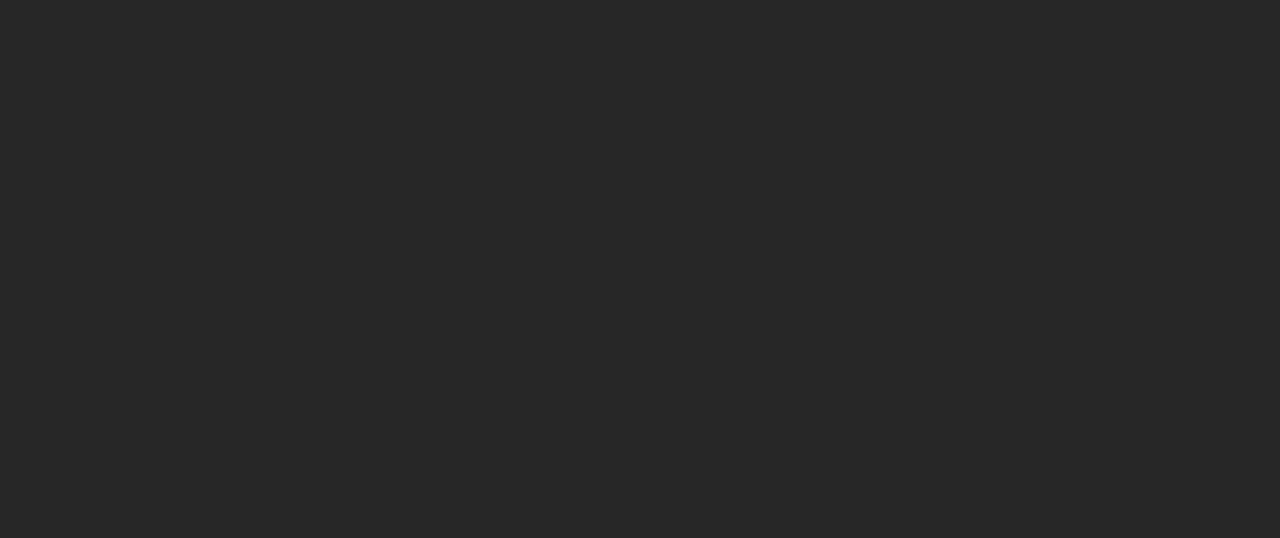
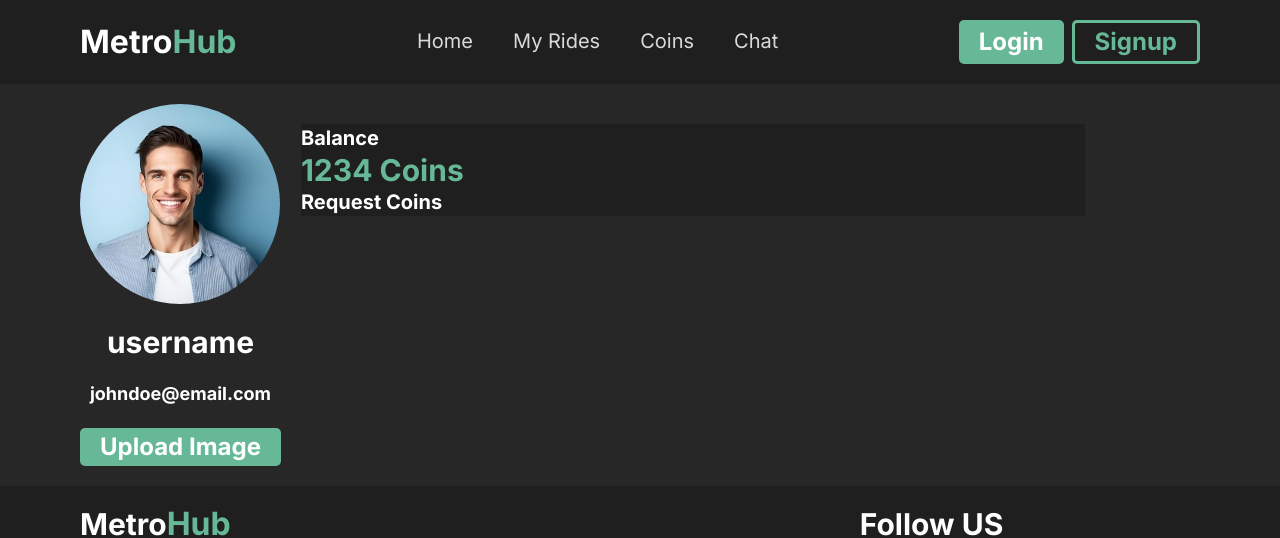
Before and after one commit to anthonytoumaibrahim/subway-system, a React (Create React App) app in the folder frontend/: page /profile in a window 1280 px wide. Before the commit this address had no page. Shown: the top 538 px of the page. Built offline with nearby package versions, Linux system fonts and the light colour scheme; what pigeon-maps would draw is missing.

Commit message:
Added profile page

```diff
--- a/frontend/src/App.jsx
+++ b/frontend/src/App.jsx
@@ -7,21 +7,22 @@ import "./styles/main.css";
 import "./styles/colors.css";
 import "./styles/utilities.css";
 
-// components
-import UserLayout from "./pages/users/UserLayout";
+// User Pages
 import Home from "./pages/users/Home";
 import MyRides from "./pages/users/Station";
 import Coins from "./pages/users/Coins";
 import Chat from "./pages/users/Chat";
 import Station from "./pages/users/Station";
+import Profile from "./pages/users/Profile";
 
-// Pages
+// Admin Pages
 import Overview from "./pages/admin/Overview";
 import ManageBranches from "./pages/admin/ManageBranches";
 import CoinRequests from "./pages/admin/CoinRequests";
 
 // Layouts
 import AdminLayout from "./pages/admin/AdminLayout";
+import UserLayout from "./pages/users/UserLayout";
 
 // Context
 import { AuthContext } from "./core/contexts/AuthContext";
@@ -63,6 +64,7 @@ const App = () => {
             <Route path="station" element={<Station />} />
             <Route path="coins" element={<Coins />} />
             <Route path="chat" element={<Chat />} />
+            <Route path="profile" element={<Profile />} />
           </Route>
           <Route
             path="/admin"
@@ -77,7 +79,7 @@ const App = () => {
             <Route path="coin-requests" element={<CoinRequests />} />
           </Route>
 
-          <Route path="/manager" element={<Manager/>}/>
+          <Route path="/manager" element={<Manager />} />
         </Routes>
       </BrowserRouter>
     </AuthContext.Provider>
--- /dev/null
+++ b/frontend/src/Pages/users/Profile/index.jsx
@@ -0,0 +1,44 @@
+// React stuff
+import { useState } from "react";
+
+// Components
+import Button from "../../../components/Button";
+
+// Styles
+import "./styles.css";
+
+import profileImage from "../../../assets/images/header/profileImage.jpg";
+
+const Profile = () => {
+  return (
+    <div className="user-container user-coin-container flex">
+      <div className="user-info">
+        <img
+          className="profile-image"
+          width={200}
+          src={profileImage}
+          alt="profile"
+        />
+        <h1>username</h1>
+        <h4>johndoe@email.com</h4>
+        <Button name="Upload Image" />
+      </div>
+
+      <div className="coin-requests">
+        <div className="coin-info">
+          <div className="coin-balance bg-dark-gray-col">
+            <h3>Balance</h3>
+            <h1 className="text-primary">1234 Coins</h1>
+          </div>
+
+          <div className="coin-form bg-dark-gray-col">
+            <h3>Request Coins</h3>
+
+          </div>
+        </div>
+      </div>
+    </div>
+  );
+};
+
+export default Profile;
--- /dev/null
+++ b/frontend/src/Pages/users/Profile/styles.css
@@ -0,0 +1,15 @@
+.user-coin-container {
+  gap: 20px;
+}
+.user-info {
+  display: flex;
+  flex-direction: column;
+  align-items: center;
+  gap: 20px;
+  flex-shrink: 0;
+}
+.coin-requests {
+  width: 70%;
+  display: flex;
+  flex-direction: column;
+}
--- a/frontend/src/pages/admin/components/Sidebar/index.jsx
+++ b/frontend/src/pages/admin/components/Sidebar/index.jsx
@@ -1,6 +1,9 @@
 // React stuff
-import { forwardRef } from "react";
-import { Link, useLocation } from "react-router-dom";
+import { forwardRef, useContext } from "react";
+import { Link, useLocation, useNavigate } from "react-router-dom";
+import { AuthContext } from "../../../../core/contexts/AuthContext";
+import { removeLocalUser } from "../../../../core/tools/local/user";
+import { toast } from "react-toastify";
 
 // Styles
 import "./styles.css";
@@ -9,7 +12,17 @@ import "./styles.css";
 import close_icon from "../../../../assets/icons/admin-icons/close.svg";
 
 const Sidebar = forwardRef((props, ref) => {
+  const { user, setUser } = useContext(AuthContext);
   const location = useLocation();
+  const navigate = useNavigate();
+  const logout = () => {
+    removeLocalUser();
+    setUser({
+      token: "",
+    });
+    toast.success("You have been logged out successfully.");
+    navigate("/");
+  };
   return (
     <aside className="admin-aside slideInLeft" id="admin-sidebar" ref={ref}>
       <img
@@ -48,9 +61,12 @@ const Sidebar = forwardRef((props, ref) => {
         >
           Coin Requests
         </Link>
-        <Link to="" className="admin-button admin-button-primary">
+        <button
+          className="admin-button admin-button-primary"
+          onClick={() => logout()}
+        >
           Logout
-        </Link>
+        </button>
       </nav>
     </aside>
   );
--- a/frontend/src/pages/users/components/Header/index.jsx
+++ b/frontend/src/pages/users/components/Header/index.jsx
@@ -16,11 +16,10 @@ import { AuthContext } from "../../../../core/contexts/AuthContext";
 // Utilities
 import { setLocalUser } from "../../../../core/tools/local/user";
 
-import profileImage from "../../../../assets/images/header/profileImage.jpg"
+import profileImage from "../../../../assets/images/header/profileImage.jpg";
 
 // Toastify
 import { toast } from "react-toastify";
-
 
 const Header = () => {
   const navigate = useNavigate();
@@ -224,11 +223,14 @@ const Header = () => {
 
       <div className="flex bold register-btns">
         {isLoggedIn ? (
-          <img
-          className="profile-image"
-          width={50}
-          src={profileImage}
-          alt="profile" />
+          <Link to="/profile">
+            <img
+              className="profile-image"
+              width={50}
+              src={profileImage}
+              alt="profile"
+            />
+          </Link>
         ) : (
           <>
             <button
--- a/frontend/src/pages/users/components/Header/style.css
+++ b/frontend/src/pages/users/components/Header/style.css
@@ -2,66 +2,62 @@
   font-size: 2rem;
 }
 
-.header-nav{
+.header-nav {
   gap: 2.5rem;
 }
 
-.header-nav > a{
+.header-nav > a {
   color: #d9d9d9;
   font-size: 1.25rem;
   text-decoration: none;
-  border-bottom:  3px solid rgba(0, 0, 0, 0);
-
-
+  border-bottom: 3px solid rgba(0, 0, 0, 0);
 }
 
-.header-nav > a:hover{
+.header-nav > a:hover {
   border-bottom: 2px solid var(--primary-col);
 }
 
-.header-nav > a:not(.active){
-  transition: border-bottom .2s ease;
+.header-nav > a:not(.active) {
+  transition: border-bottom 0.2s ease;
 }
 
-.header-nav > .active{
+.header-nav > .active {
   border-bottom: 3px solid var(--primary-col) !important;
 }
 
-.header{
+.header {
   padding: 20px 80px;
 }
 
-.reg-btn{
+.reg-btn {
   padding: 7px 20px;
   font-size: 1.5rem;
   min-width: 8rem;
-  border-radius: 5PX ;
+  border-radius: 5px;
   border: none;
   outline: none;
   min-width: fit-content;
-
 }
 
-.reg-btn:hover{
+.reg-btn:hover {
   opacity: 0.9;
   cursor: pointer;
 }
 
-.register-btns{
+.register-btns {
   gap: 0.5rem;
 }
 
-.signup-btn{
+.signup-btn {
   border: 3px solid var(--primary-col);
   background-color: transparent;
 }
 
-.profile-image{
-  border-radius: 25px;
-
+.profile-image {
+  border-radius: 100px;
 }
 
-.profile-image:hover{
+.profile-image:hover {
   cursor: pointer;
   opacity: 0.8;
 }
```
Also changed, not shown: 2 other files (tests, documents, lock files or other folders).
